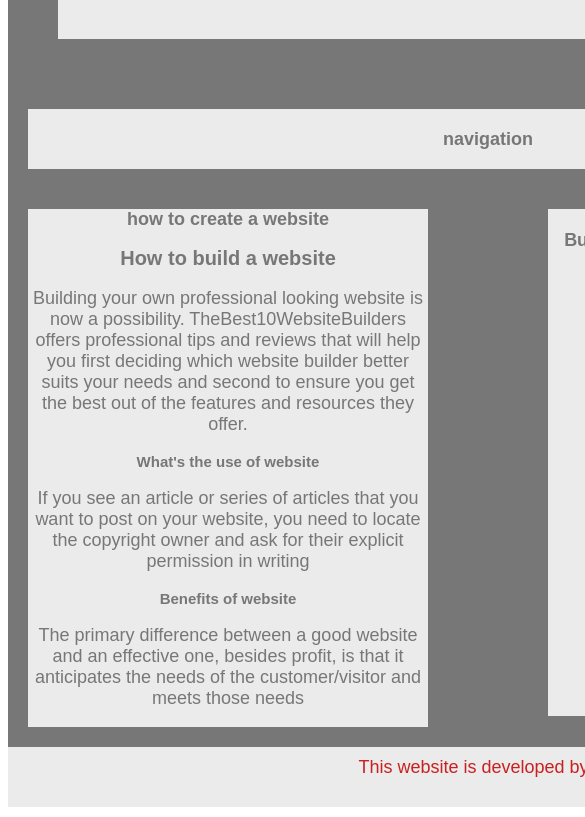
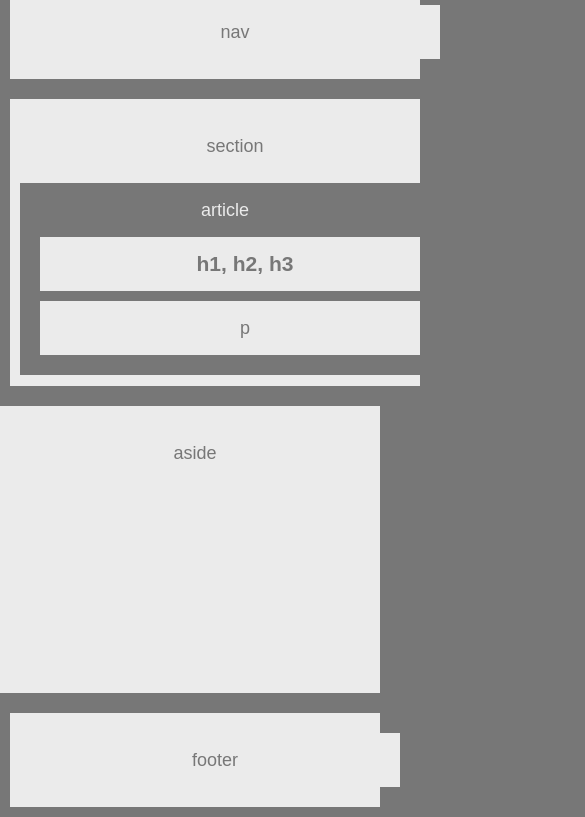
Before and after one commit to htira2001/HW-Wireframe, a plain HTML site: page index.html in a window 390 px wide. Shown: the part 129-946 px from the top of the page, 585 px wide, since content can reach past the window. Drawn offline with Linux system fonts and the light colour scheme.

Commit message:
responsive-portfolio

```diff
--- a/index.html
+++ b/index.html
@@ -1,41 +1,47 @@
-<!DOCTYPE html>
-<html>
+<!doctype html>
+<html lang="en-us">
 
 <head>
-    <link href="style.css" rel="stylesheet">
-    <title>My First Website</title>
+  <meta charset="UTF-8">
+  <title>HomeWork Unit 1</title>
+  <meta name="viewport" content="width=device-width, initial-scale=1">
+  <link rel="stylesheet" type="text/css" href="style.css">
+
 </head>
-    <body>
-        <div class="wrapper">
-            <div class="heading">
-                <h1>My First website</h1>
-            </div>
-            <div class="navigation">
-                <b>navigation</b>
-            </div>
-            <div class="section">
-               <b>how to create a website</b>
-                <article class"home">
-                    <h1>How to build a website</h1>
-                    <p>Building your own professional looking website is now a possibility. TheBest10WebsiteBuilders offers professional tips and reviews that will help you first deciding which website builder better suits your needs and second to ensure you get the best out of the features and resources they offer.</p>
-                    <h2>What's the use of website</h2>
-                    <p>If you see an article or series of articles that you want to post on your website, you need to locate the copyright owner and ask for their explicit permission in writing</p>
-                    <h3>Benefits of website</h3>
-                    <p>The primary difference between a good website and an effective one, besides profit, is that it anticipates the needs of the customer/visitor and meets those needs</p>
-                </article>
 
+<body>
 
-            </div>
-            <div class="aside">
-                <br>
-                <b>Building Website is awesome</b>
-                <img src="C:\Users\helmi\Desktop\Boot camp\images\neyo.png">
+  <header>
+    <p>header</p>
+  </header>
 
-            </div>
-            <div class="footer">
-                This website is developed by HT
-            </div>
-        </div>
+  <nav>
+    <p>nav</p>
+  </nav>
 
-    </body>
+  <section>
+    <heading>
+      <p>section</p>
+    </heading>
+    <article>
+      <heading>article</heading>
+      <h1>h1, h2, h3</h1>
+      <p>p</p>
+    </article>
+  </section>
+
+  <aside>
+    <heading>
+      <p>aside</p>
+    </heading>
+  </aside>
+
+  <div class="clear"></div>
+
+  <footer>
+    <p>footer</p>
+  </footer>
+
+</body>
+
 </html>
--- /dev/null
+++ b/reset.css
@@ -0,0 +1,48 @@
+/* http://meyerweb.com/eric/tools/css/reset/
+   v2.0 | 20110126
+   License: none (public domain)
+*/
+
+html, body, div, span, applet, object, iframe,
+h1, h2, h3, h4, h5, h6, p, blockquote, pre,
+a, abbr, acronym, address, big, cite, code,
+del, dfn, em, img, ins, kbd, q, s, samp,
+small, strike, strong, sub, sup, tt, var,
+b, u, i, center,
+dl, dt, dd, ol, ul, li,
+fieldset, form, label, legend,
+table, caption, tbody, tfoot, thead, tr, th, td,
+article, aside, canvas, details, embed,
+figure, figcaption, footer, header, hgroup,
+menu, nav, output, ruby, section, summary,
+time, mark, audio, video {
+	margin: 0;
+	padding: 0;
+	border: 0;
+	font-size: 100%;
+	font: inherit;
+	vertical-align: baseline;
+}
+/* HTML5 display-role reset for older browsers */
+article, aside, details, figcaption, figure,
+footer, header, hgroup, menu, nav, section {
+	display: block;
+}
+body {
+	line-height: 1;
+}
+ol, ul {
+	list-style: none;
+}
+blockquote, q {
+	quotes: none;
+}
+blockquote:before, blockquote:after,
+q:before, q:after {
+	content: '';
+	content: none;
+}
+table {
+	border-collapse: collapse;
+	border-spacing: 0;
+}
--- a/style.css
+++ b/style.css
@@ -1,73 +1,79 @@
-.wrapper{
+
+body {
   width: 960px;
-    background:#777;
-    color: #777;
-    font-family: Arial, Helvetica, sans-serif;
+    margin: auto;
+    font-family: Arial, "Helvetica Neue", Helvetica, sans-serif;
     font-size: 18px;
+    line-height: 34px;
+    color: #777777;
+    background: #777777;
   }
-.heading {
-    height: 70px;
+
+  header,
+  nav,
+  section,
+  aside,
+  footer {
+    display: block;
+    padding: 10px;
+    margin: 10px;
+    text-align: center;
     background: #ebebeb;
+  }
+
+  section {
+    display: block;
+    float: left;
+    width: 495px;
+    height: 267px;
+    overflow: hidden;
+  }
+
+  aside {
+    display: block;
+    float: right;
+    width: 40%;
+    height: 267px;
+    overflow: hidden;
+  }
+
+  article {
+    padding: 10px;
+    color: #ebebeb;
+    background: #777777;
+  }
+
+  .clear {
+    clear: both;
+  }
+
+  h1,
+  p {
+    width: 90%;
+    padding: 10px;
+    margin: 10px;
+    color: #777777;
     text-align: center;
-    padding: 20px;
-    border-width: 50px;
-    border-style: solid;
-
+    background: #ebebeb;
   }
-.navigation {
-    background: #ebebeb;
-    height: 20px;
-    text-align: center;
-    padding: 20px;
-    border-width: 20px;
-    border-style: solid;
+  @media screen and (max-width: 980px){
+    body, aside, section, header,nav, article, h1, p{
+      width: 100%;
   }
-.section {
-    background: #ebebeb;
-    min-height: 400px;
-    width: 400px;
-    float: left;
-    text-align: center;
-    border-width: 20px;
-    border-style: solid;
+  .clear {
+    width: 100%;
   }
-article.home{
-    color: #777;
-    background: #ebebeb;
-
+  @media screen and (max-width: 768px){
+    body, aside, section, header,nav, article, h1,p{
+      width: 100%;
   }
-h1{
-    font-size: 20px;
-    font-weight: bold;
-
+  .clear {
+    width: 100%;
   }
-h2{
-    font-size: 15px;
+  @media screen and (max-width: 640px){
+    body, aside, section, header,nav, article,h1,p{
+      width: 100%;
   }
-h3{
-    font-size: 15px;
+  .clear {
+    width: 100%;
   }
-.aside {
-    background: #ebebeb;
-    width: 400px;
-    float: right;
-    min-height: 507px;
-    text-align: center;
-    border-width: 20px;
-    border-style: solid;
-
-}
-.footer{
-    background: #ebebeb;
-    clear: both;
-    height: 40px;
-    color: rgb(202, 32, 32);
-    text-align: center;
-    padding: 10px;
-}
-img{
-    float: right;
-    margin-right: 100px;
-    margin-top: 70px;
-
-}
```
Lines whose indentation alone changed are shown as unchanged.
